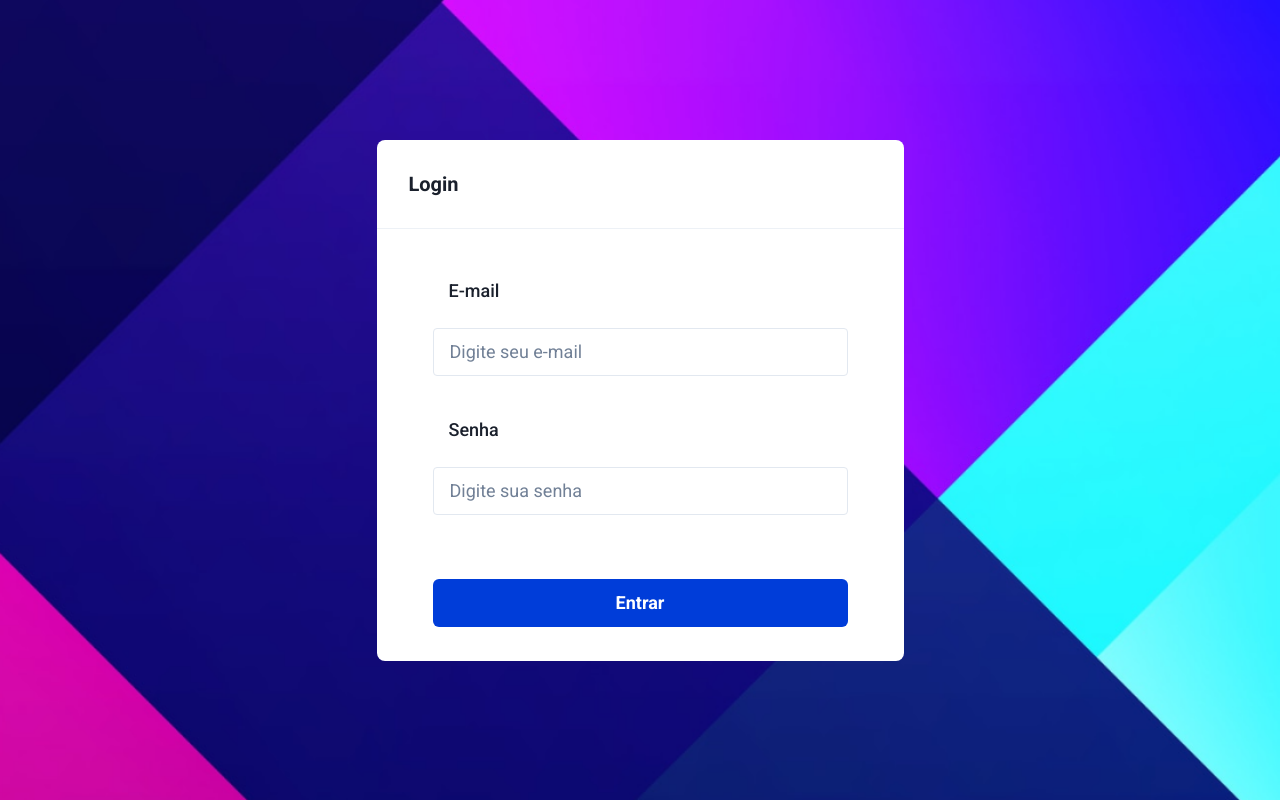
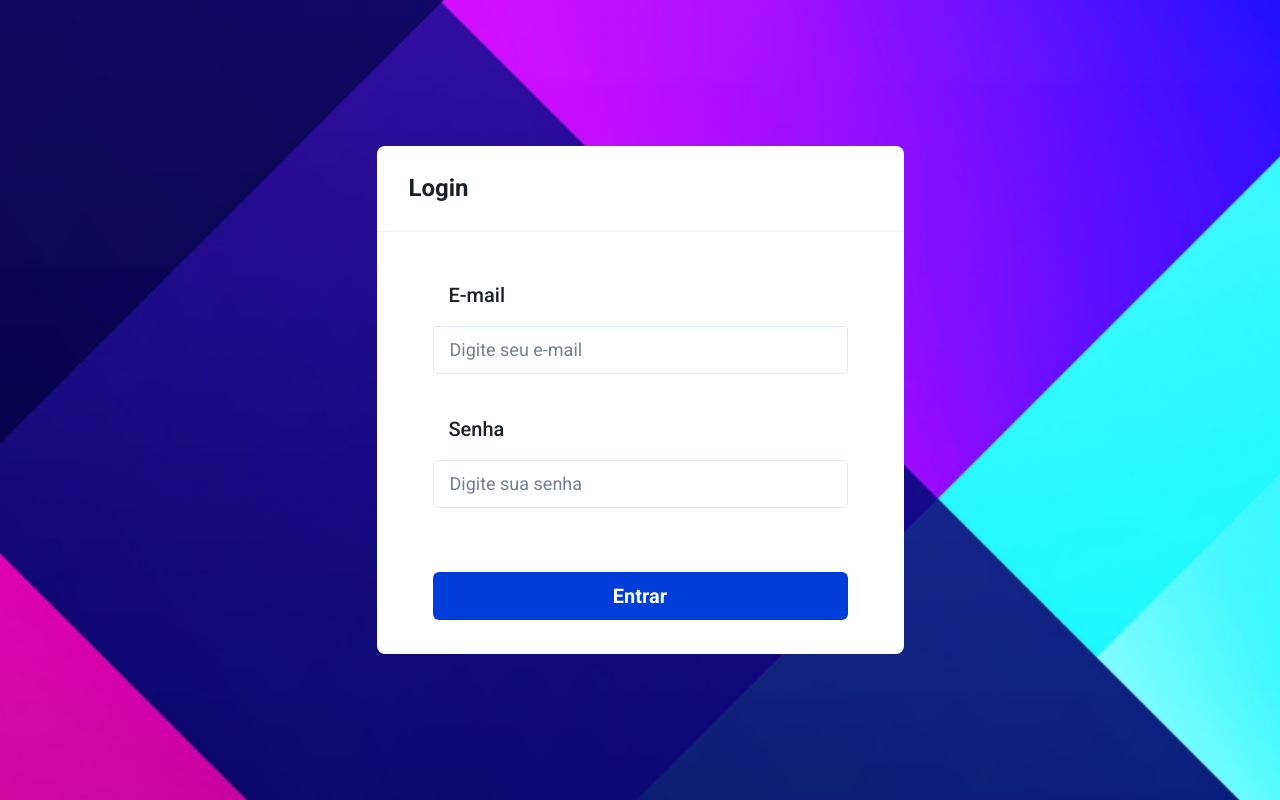
Before and after one commit to felipefrm/word-doc-queries, a React (Vite) app in the folder frontend/: page /login in a window 1280 px wide. Built offline with nearby package versions, Linux system fonts and the light colour scheme.

Commit message:
SignIn fontsize fix

```diff
--- a/frontend/src/components/Forms/SignIn/Input.jsx
+++ b/frontend/src/components/Forms/SignIn/Input.jsx
@@ -2,12 +2,12 @@ import { FormLabel, Input as InputChakra, Stack } from "@chakra-ui/react";
 
 export function Input({ id, label, placeholder, register }) {
   return (
-    <Stack spacing={4}>
+    <Stack spacing={2}>
       <FormLabel
         htmlFor={id}
         ml={4}
         fontWeight={500}
-        fontSize="lg"
+        fontSize="xl"
       >
         {label}
       </FormLabel>
--- a/frontend/src/pages/SignIn.jsx
+++ b/frontend/src/pages/SignIn.jsx
@@ -69,7 +69,7 @@ export function SignIn() {
       >
         <Stack spacing={12}>
           <Box>
-            <Heading fontSize="xl" p="32px">Login</Heading>
+            <Heading fontSize="2xl" px="8" py="7">Login</Heading>
             <Divider />
           </Box>
           <Flex
@@ -99,6 +99,7 @@ export function SignIn() {
               bgColor="blue.600"
               color="white"
               size="lg"
+              fontSize="xl"
               type="submit"
               isLoading={isSubmitting}
             >
```
